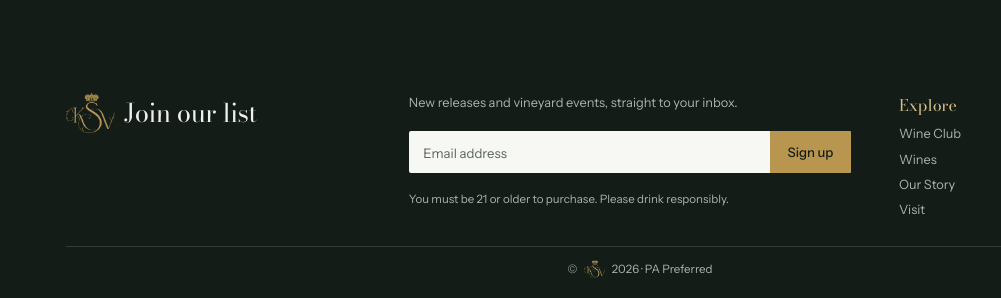
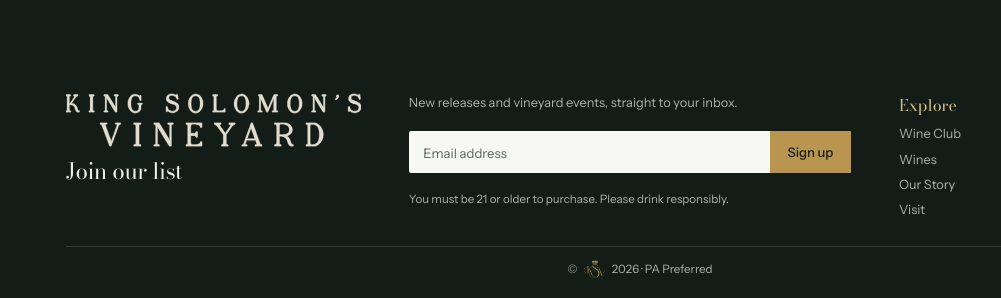
Before and after one commit to biggie169/ksv, a plain HTML site: page public/index.html in a window 1280 px wide. Shown: the part 4922-5220 px from the top of the page, 0-1001 px from the left. Drawn offline with nearby package versions, Linux system fonts and the light colour scheme.

Commit message:
Footer: logo wordmark title with 'Join our list' below
Co-Authored-By: Claude Opus 5.5 <noreply@anthropic.com>
Claude-Session: https://claude.ai/code/session_01Ft9Xw3XfcpMXSndM1CTJUX

```diff
--- a/public/index.html
+++ b/public/index.html
@@ -266,8 +266,9 @@ form.f .opts input{width:auto}
 /* footer */
 footer.site{background:var(--ink);color:var(--on-ink);font-size:.8rem;padding-block:1.6rem calc(1.1rem + env(safe-area-inset-bottom,0px))}
 .sf{display:grid;gap:.75rem}
-.sf-title{display:flex;align-items:center;gap:.55rem;font-family:var(--f-display);font-weight:400;font-size:1.2rem;line-height:1.2;margin:0}
-.sf-title img{height:1.6em;width:auto}
+.sf-title{display:flex;flex-direction:column;align-items:flex-start;gap:.7rem}
+.sf-wm{height:44px;width:auto}
+.sf-title h3{font-family:var(--f-display);font-weight:400;font-size:1.2rem;line-height:1.2;margin:0}
 .sf-body{color:var(--muted-dk);margin:0}
 .sf-sub{display:flex;height:42px;background:var(--paper);border-radius:2px;overflow:hidden;max-width:480px;width:100%}
 .sf-sub input{flex:1;min-width:0;border:0;background:transparent;padding:0 .9rem;font:400 1rem var(--f-body);color:var(--ink)}
@@ -289,7 +290,7 @@ footer.site{background:var(--ink);color:var(--on-ink);font-size:.8rem;padding-bl
 @media (min-width:900px){
   footer.site{padding-block:2.2rem 1.2rem}
   .sf{grid-template-columns:minmax(0,.8fr) minmax(280px,1.2fr) auto;grid-template-areas:"title body cols" "title sub cols" "title terms cols" "base base base";column-gap:3rem;row-gap:.6rem;align-items:start}
-  .sf-title{grid-area:title;font-size:1.6rem}
+  .sf-title{grid-area:title}.sf-wm{height:54px}.sf-title h3{font-size:1.4rem}
   .sf-body{grid-area:body}.sf-sub{grid-area:sub}.sf-terms{grid-area:terms}
   .sf-cols{grid-area:cols;border-top:0;padding-top:0;margin-top:0;gap:2.75rem}
   .sf-base{grid-area:base;margin-top:1rem}
@@ -647,7 +648,7 @@ html{scroll-behavior:smooth}
 
 <footer class="site">
   <div class="wrap sf">
-    <h3 class="sf-title"><img src="img/ksv-mark.png" alt="">Join our list</h3>
+    <div class="sf-title"><img class="sf-wm" src="img/ksv-wordmark.png" alt="King Solomon's Vineyard"><h3>Join our list</h3></div>
     <p class="sf-body">New releases and vineyard events, straight to your inbox.</p>
     <form class="sf-sub" id="footForm" novalidate><input id="fEmail" type="email" aria-label="Email address" placeholder="Email address" autocomplete="email"><button type="submit">Sign up</button></form>
     <div class="sf-terms"><p>You must be 21 or older to purchase. Please drink responsibly.</p><p id="fMsg" aria-live="polite"></p></div>
```
Also changed, not shown: public/img/ksv-wordmark.png (added).
